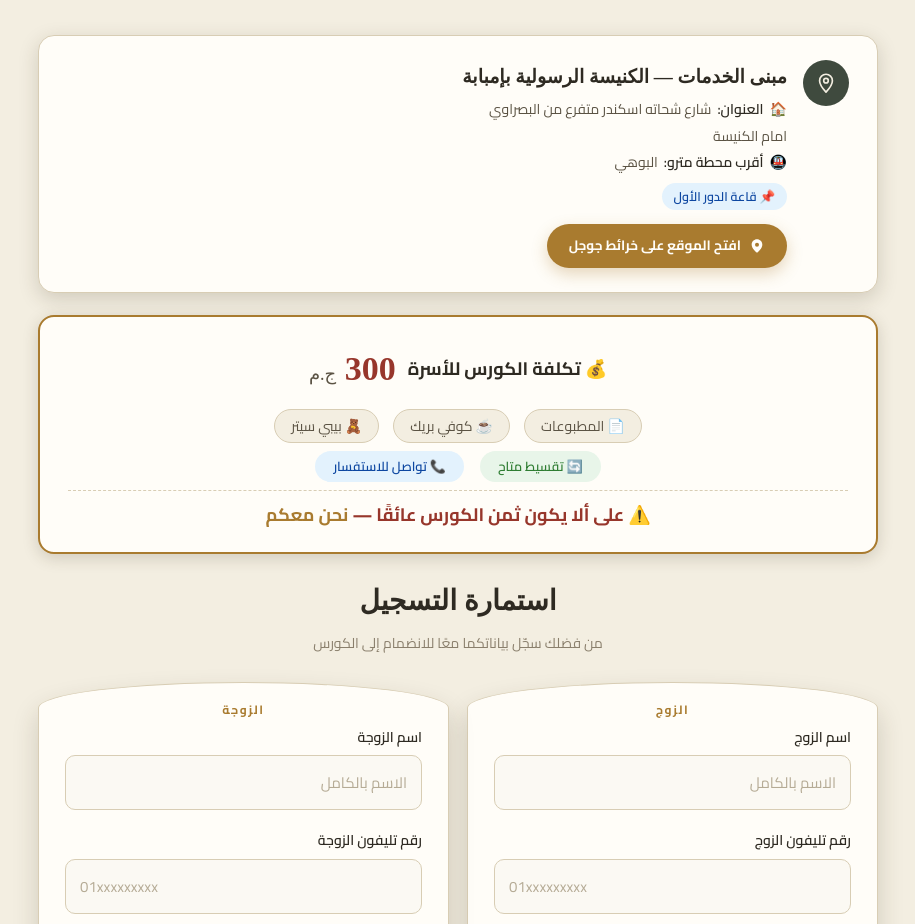
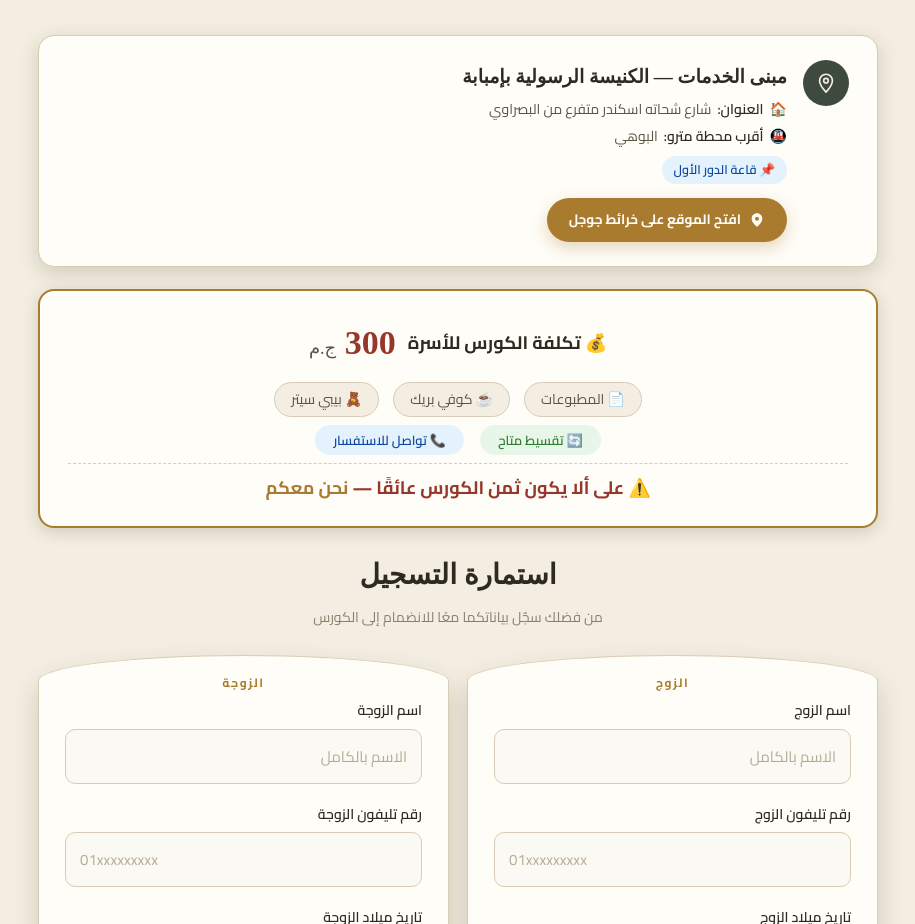
Before and after one commit to peterkaisar73-pixel/build-your-house, a plain HTML site: page index.html in a window 1280 px wide. Shown: the part 1173-2097 px from the top of the page, without its empty margins (182-1097 px from the left). Drawn offline with Linux system fonts and the light colour scheme; a web font is replaced by a local one.

Commit message:
Update index.html

```diff
--- a/index.html
+++ b/index.html
@@ -731,7 +731,6 @@
     <div class="location-body">
       <p class="location-title">مبنى الخدمات — الكنيسة الرسولية بإمبابة</p>
       <p class="location-line">🏠 <b>العنوان:</b> شارع شحاته اسكندر متفرع من البصراوي</p>
-      <p class="location-line"> امام الكنيسة </p>
       <p class="location-line">🚇 <b>أقرب محطة مترو:</b> البوهي</p>
       <span class="location-badge">📌 قاعة الدور الأول</span>
       <div>
```
